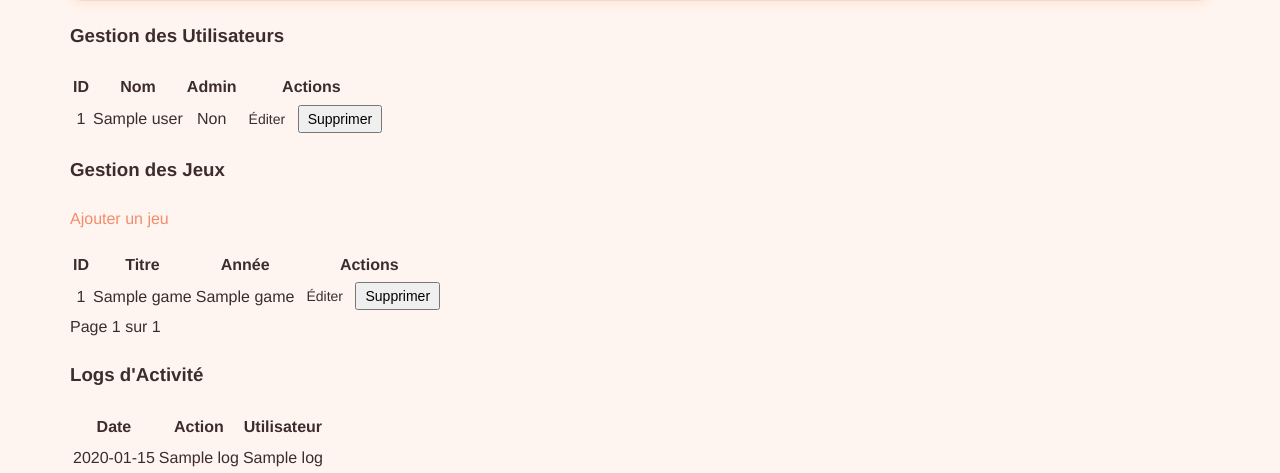
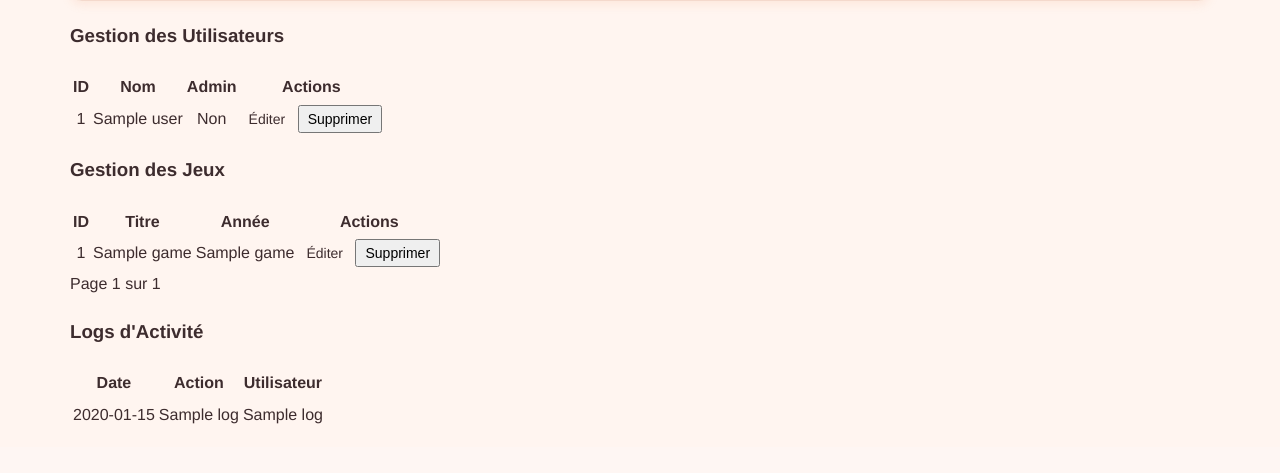
Before and after one commit to noelacaille/projet-bdda, a Flask app: template version python/app/templates/admin_panel.html in a window 1280 px wide. Shown: the part 700-1173 px from the top of the page. After the commit the page ends 1124 px from the top, so only its background shows below. Run offline with Flask 3, Linux system fonts and the light colour scheme; the template is opened without the code that fills it: most values are stand-ins (such as "Sample title", 1, 10 or a date in 2020); some libraries are stand-ins or nearby versions.

Commit message:
Update admin_panel.html

```diff
--- a/version python/app/templates/admin_panel.html
+++ b/version python/app/templates/admin_panel.html
@@ -79,9 +79,6 @@
         <!-- Onglet Jeux -->
         <div class="tab-pane fade" id="games" role="tabpanel">
             <h3>Gestion des Jeux</h3>
-            <div class="mb-3">
-                <a href="{{ url_for('add_game') }}" class="btn btn-success">Ajouter un jeu</a>
-            </div>
             <div class="table-responsive">
                 <table class="table table-striped">
                     <thead>
```
